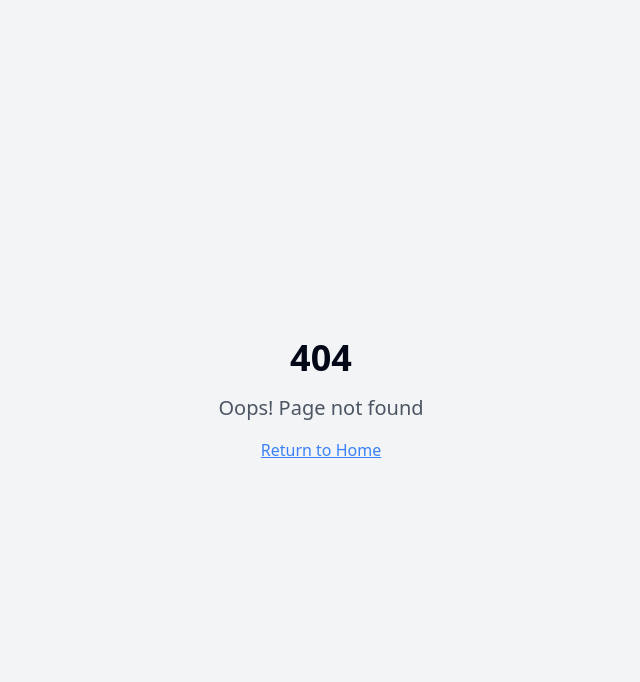
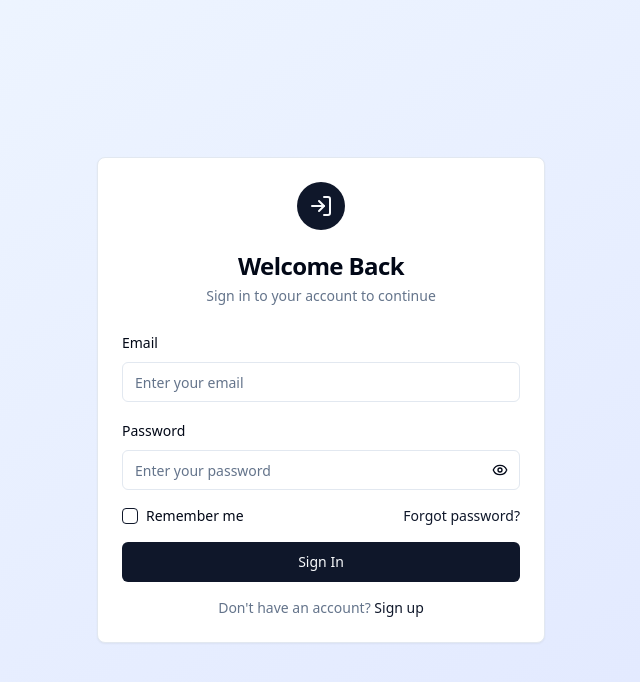
Before and after one commit to glitched-monarch/Adhujo-Restaurant-System, a React (Vite) app: page /login in a window 1280 px wide. Before the commit this address had no page. Shown: the top 682 px of the page, without its empty margins (319-959 px from the left). Built offline with nearby package versions, Linux system fonts and the light colour scheme.

Commit message:
feat: Create login page
Implement a login page for user authentication.

```diff
--- a/package.json
+++ b/package.json
@@ -11,7 +11,7 @@
     "preview": "vite preview"
   },
   "dependencies": {
-    "@hookform/resolvers": "^3.9.0",
+    "@hookform/resolvers": "^5.1.1",
     "@radix-ui/react-accordion": "^1.2.0",
     "@radix-ui/react-alert-dialog": "^1.1.1",
     "@radix-ui/react-aspect-ratio": "^1.1.0",
@@ -51,7 +51,7 @@
     "react": "^18.3.1",
     "react-day-picker": "^8.10.1",
     "react-dom": "^18.3.1",
-    "react-hook-form": "^7.53.0",
+    "react-hook-form": "^7.59.0",
     "react-resizable-panels": "^2.1.3",
     "react-router-dom": "^6.26.2",
     "recharts": "^2.12.7",
@@ -59,7 +59,7 @@
     "tailwind-merge": "^2.5.2",
     "tailwindcss-animate": "^1.0.7",
     "vaul": "^0.9.3",
-    "zod": "^3.23.8"
+    "zod": "^3.25.67"
   },
   "devDependencies": {
     "@eslint/js": "^9.9.0",
--- a/src/App.tsx
+++ b/src/App.tsx
@@ -1,9 +1,11 @@
+
 import { Toaster } from "@/components/ui/toaster";
 import { Toaster as Sonner } from "@/components/ui/sonner";
 import { TooltipProvider } from "@/components/ui/tooltip";
 import { QueryClient, QueryClientProvider } from "@tanstack/react-query";
 import { BrowserRouter, Routes, Route } from "react-router-dom";
 import Index from "./pages/Index";
+import Login from "./pages/Login";
 import NotFound from "./pages/NotFound";
 
 const queryClient = new QueryClient();
@@ -16,6 +18,7 @@ const App = () => (
       <BrowserRouter>
         <Routes>
           <Route path="/" element={<Index />} />
+          <Route path="/login" element={<Login />} />
           {/* ADD ALL CUSTOM ROUTES ABOVE THE CATCH-ALL "*" ROUTE */}
           <Route path="*" element={<NotFound />} />
         </Routes>
--- a/src/pages/Index.tsx
+++ b/src/pages/Index.tsx
@@ -1,11 +1,69 @@
-// Update this page (the content is just a fallback if you fail to update the page)
+
+import { Link } from "react-router-dom";
+import { Button } from "@/components/ui/button";
+import { Card, CardContent, CardDescription, CardHeader, CardTitle } from "@/components/ui/card";
+import { LogIn, UserPlus } from "lucide-react";
 
 const Index = () => {
   return (
-    <div className="min-h-screen flex items-center justify-center bg-background">
-      <div className="text-center">
-        <h1 className="text-4xl font-bold mb-4">Welcome to Your Blank App</h1>
-        <p className="text-xl text-muted-foreground">Start building your amazing project here!</p>
+    <div className="min-h-screen bg-gradient-to-br from-blue-50 to-indigo-100">
+      <div className="container mx-auto px-4 py-16">
+        <div className="text-center mb-12">
+          <h1 className="text-4xl font-bold mb-4 text-gray-900">Welcome to Your System</h1>
+          <p className="text-xl text-gray-600 mb-8">
+            Manage your account and access all features with ease
+          </p>
+        </div>
+
+        <div className="flex flex-col md:flex-row gap-6 justify-center items-center max-w-2xl mx-auto">
+          <Card className="w-full md:w-80">
+            <CardHeader className="text-center">
+              <div className="flex items-center justify-center mb-4">
+                <div className="flex items-center justify-center w-12 h-12 bg-primary rounded-full">
+                  <LogIn className="h-6 w-6 text-primary-foreground" />
+                </div>
+              </div>
+              <CardTitle>Sign In</CardTitle>
+              <CardDescription>
+                Access your existing account
+              </CardDescription>
+            </CardHeader>
+            <CardContent>
+              <Link to="/login">
+                <Button className="w-full" size="lg">
+                  Sign In
+                </Button>
+              </Link>
+            </CardContent>
+          </Card>
+
+          <Card className="w-full md:w-80">
+            <CardHeader className="text-center">
+              <div className="flex items-center justify-center mb-4">
+                <div className="flex items-center justify-center w-12 h-12 bg-secondary rounded-full">
+                  <UserPlus className="h-6 w-6 text-secondary-foreground" />
+                </div>
+              </div>
+              <CardTitle>Create Account</CardTitle>
+              <CardDescription>
+                New user? Get started here
+              </CardDescription>
+            </CardHeader>
+            <CardContent>
+              <Link to="/register">
+                <Button variant="secondary" className="w-full" size="lg">
+                  Sign Up
+                </Button>
+              </Link>
+            </CardContent>
+          </Card>
+        </div>
+
+        <div className="text-center mt-12">
+          <p className="text-gray-500">
+            Secure, fast, and reliable system access
+          </p>
+        </div>
       </div>
     </div>
   );
--- /dev/null
+++ b/src/pages/Login.tsx
@@ -0,0 +1,167 @@
+
+import { useState } from "react";
+import { useForm } from "react-hook-form";
+import { zodResolver } from "@hookform/resolvers/zod";
+import * as z from "zod";
+import { Button } from "@/components/ui/button";
+import { Input } from "@/components/ui/input";
+import { Label } from "@/components/ui/label";
+import { Card, CardContent, CardDescription, CardHeader, CardTitle } from "@/components/ui/card";
+import { Alert, AlertDescription } from "@/components/ui/alert";
+import { Checkbox } from "@/components/ui/checkbox";
+import { LogIn, Eye, EyeOff } from "lucide-react";
+import { Link } from "react-router-dom";
+
+const loginSchema = z.object({
+  email: z.string().email("Please enter a valid email address"),
+  password: z.string().min(6, "Password must be at least 6 characters"),
+  rememberMe: z.boolean().default(false),
+});
+
+type LoginFormData = z.infer<typeof loginSchema>;
+
+const Login = () => {
+  const [showPassword, setShowPassword] = useState(false);
+  const [loginError, setLoginError] = useState("");
+  const [isLoading, setIsLoading] = useState(false);
+
+  const {
+    register,
+    handleSubmit,
+    formState: { errors },
+    setValue,
+    watch,
+  } = useForm<LoginFormData>({
+    resolver: zodResolver(loginSchema),
+  });
+
+  const rememberMe = watch("rememberMe");
+
+  const onSubmit = async (data: LoginFormData) => {
+    setIsLoading(true);
+    setLoginError("");
+
+    try {
+      // Simulate login API call
+      await new Promise(resolve => setTimeout(resolve, 1000));
+
+      // For demo purposes, show success
+      console.log("Login data:", data);
+      alert("Login successful! (This is a demo)");
+
+    } catch (error) {
+      setLoginError("Invalid email or password. Please try again.");
+    } finally {
+      setIsLoading(false);
+    }
+  };
+
+  return (
+    <div className="min-h-screen flex items-center justify-center bg-gradient-to-br from-blue-50 to-indigo-100 px-4">
+      <Card className="w-full max-w-md">
+        <CardHeader className="space-y-1">
+          <div className="flex items-center justify-center mb-4">
+            <div className="flex items-center justify-center w-12 h-12 bg-primary rounded-full">
+              <LogIn className="h-6 w-6 text-primary-foreground" />
+            </div>
+          </div>
+          <CardTitle className="text-2xl font-bold text-center">Welcome Back</CardTitle>
+          <CardDescription className="text-center">
+            Sign in to your account to continue
+          </CardDescription>
+        </CardHeader>
+        <CardContent className="space-y-4">
+          {loginError && (
+            <Alert variant="destructive">
+              <AlertDescription>{loginError}</AlertDescription>
+            </Alert>
+          )}
+
+          <form onSubmit={handleSubmit(onSubmit)} className="space-y-4">
+            <div className="space-y-2">
+              <Label htmlFor="email">Email</Label>
+              <Input
+                id="email"
+                type="email"
+                placeholder="Enter your email"
+                {...register("email")}
+                className={errors.email ? "border-destructive" : ""}
+              />
+              {errors.email && (
+                <p className="text-sm text-destructive">{errors.email.message}</p>
+              )}
+            </div>
+
+            <div className="space-y-2">
+              <Label htmlFor="password">Password</Label>
+              <div className="relative">
+                <Input
+                  id="password"
+                  type={showPassword ? "text" : "password"}
+                  placeholder="Enter your password"
+                  {...register("password")}
+                  className={errors.password ? "border-destructive pr-10" : "pr-10"}
+                />
+                <Button
+                  type="button"
+                  variant="ghost"
+                  size="sm"
+                  className="absolute right-0 top-0 h-full px-3 py-2 hover:bg-transparent"
+                  onClick={() => setShowPassword(!showPassword)}
+                >
+                  {showPassword ? (
+                    <EyeOff className="h-4 w-4" />
+                  ) : (
+                    <Eye className="h-4 w-4" />
+                  )}
+                </Button>
+              </div>
+              {errors.password && (
+                <p className="text-sm text-destructive">{errors.password.message}</p>
+              )}
+            </div>
+
+            <div className="flex items-center justify-between">
+              <div className="flex items-center space-x-2">
+                <Checkbox
+                  id="rememberMe"
+                  checked={rememberMe}
+                  onCheckedChange={(checked) => setValue("rememberMe", !!checked)}
+                />
+                <Label
+                  htmlFor="rememberMe"
+                  className="text-sm font-medium leading-none peer-disabled:cursor-not-allowed peer-disabled:opacity-70"
+                >
+                  Remember me
+                </Label>
+              </div>
+              <Link
+                to="/forgot-password"
+                className="text-sm text-primary hover:underline"
+              >
+                Forgot password?
+              </Link>
+            </div>
+
+            <Button
+              type="submit"
+              className="w-full"
+              disabled={isLoading}
+            >
+              {isLoading ? "Signing in..." : "Sign In"}
+            </Button>
+          </form>
+
+          <div className="text-center text-sm">
+            <span className="text-muted-foreground">Don't have an account? </span>
+            <Link to="/register" className="text-primary hover:underline">
+              Sign up
+            </Link>
+          </div>
+        </CardContent>
+      </Card>
+    </div>
+  );
+};
+
+export default Login;
```
Also changed, not shown: 1 other file (tests, documents, lock files or other folders).
